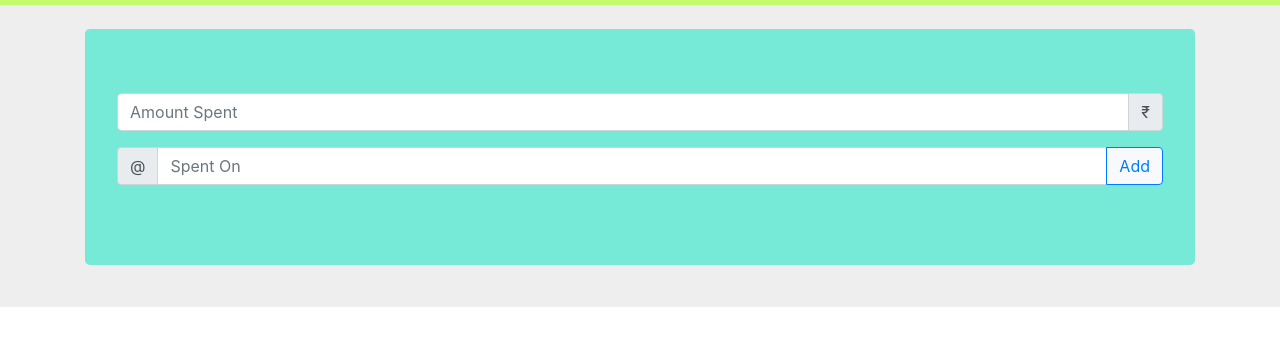
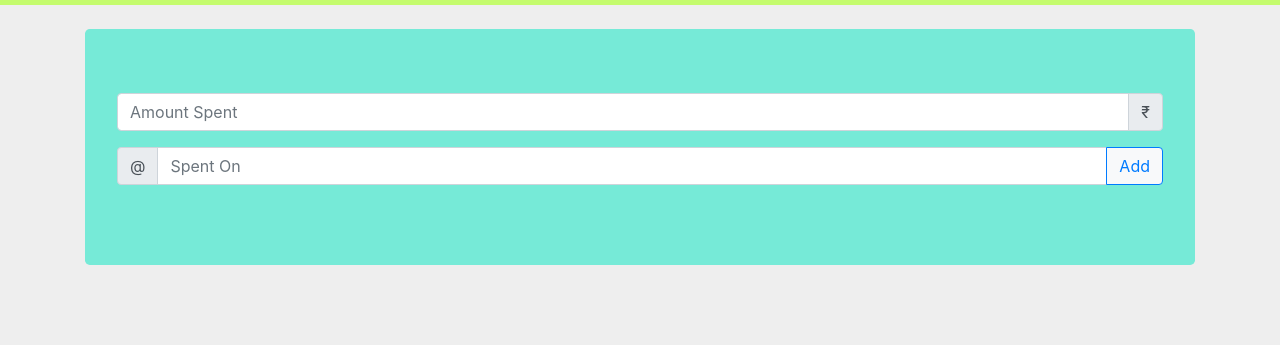
Before and after one commit to tharunk1705/Xpen-s-app, a plain HTML site: page index.html in a window 1280 px wide. Shown: the part 51-396 px from the top of the page. Drawn offline with nearby package versions, Linux system fonts and the light colour scheme; a web font is replaced by a local one.

Commit message:
Fourth Commit

```diff
--- a/styles.css
+++ b/styles.css
@@ -1,11 +1,11 @@
 @import url('https://fonts.googleapis.com/css2?family=Fondamento&family=Syncopate:wght@700&display=swap');
 
 html {
-    min-height: 100%;
+   height: 100%;
   }
 
   body {
-    min-height: 100vh;
+    height: 100%;
   }
 
 .navbarColor{
@@ -20,6 +20,7 @@ html {
     position: relative;
     top:40px;
     height: 100%;
+    overflow-y:scroll;
     padding-bottom: 50px;
     background-color: #eeeeee !important;
 }
```
